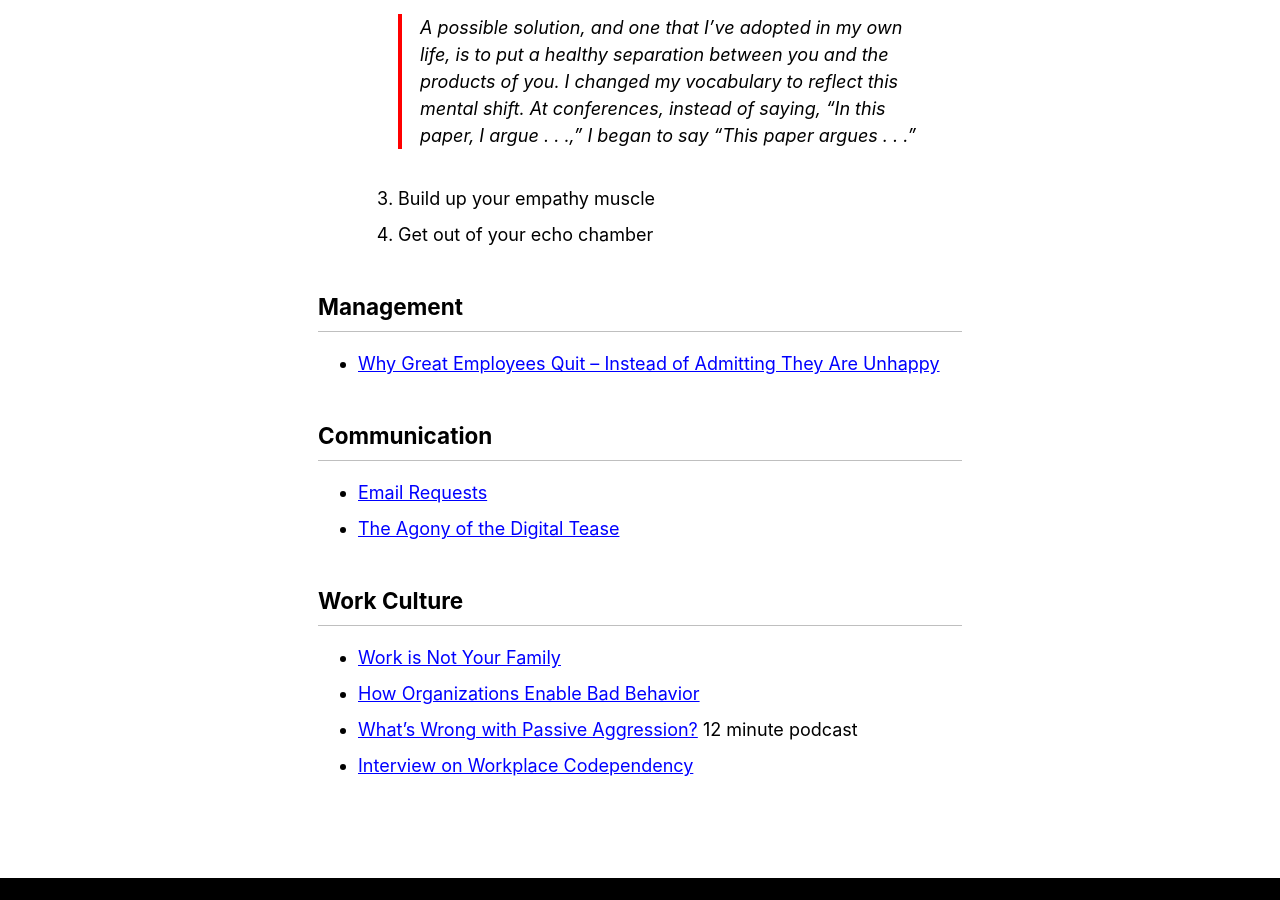
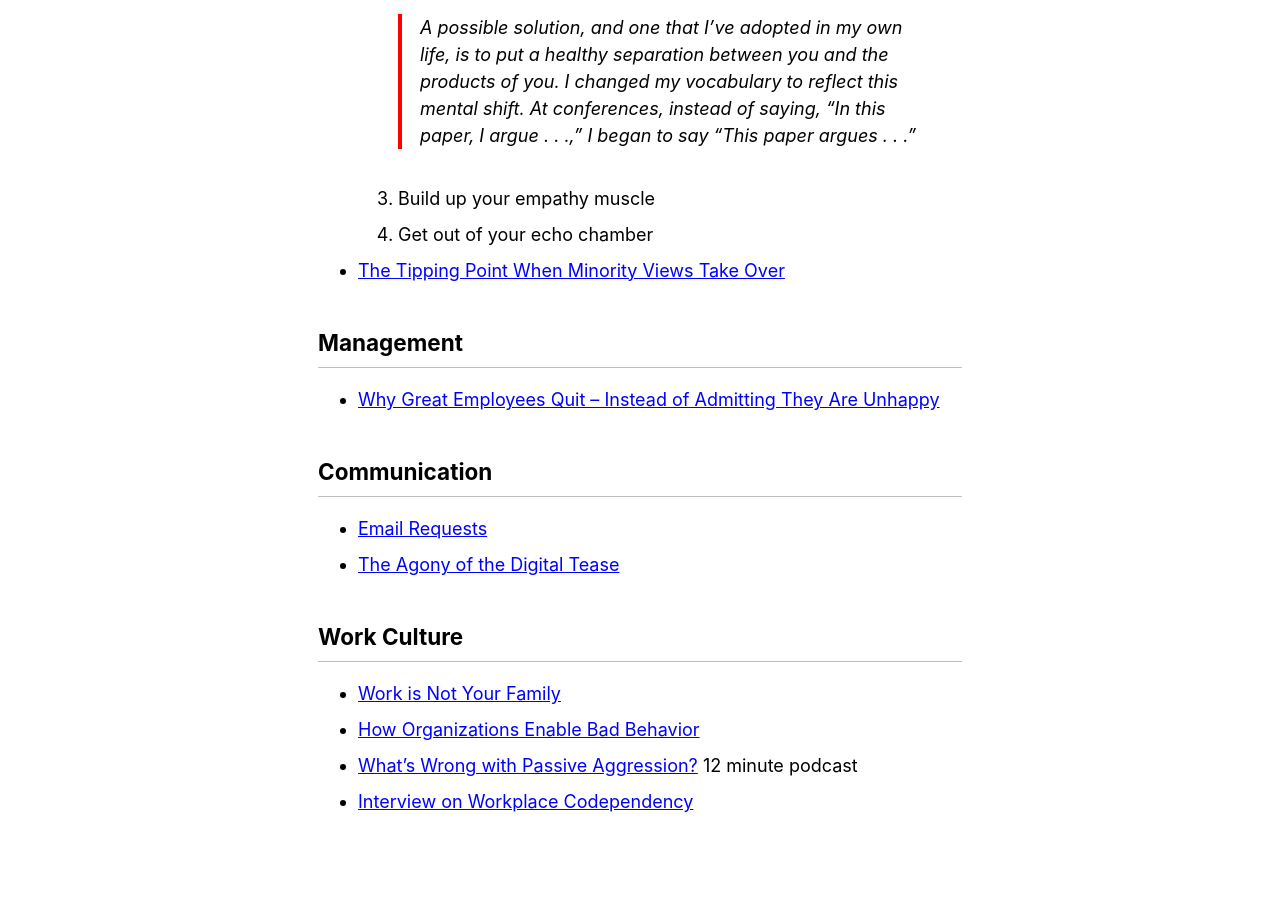
Before and after one commit to reshamas/reshamas.github.io, a Jekyll site: the page built from melange/management.md, in a window 1280 px wide and 900 px high, scrolled down 657 px. Built offline with Jekyll 4.4.1, drawn with Linux system fonts in a browser that asks for light colours.

Commit message:
tipping point

```diff
--- a/melange/management.md
+++ b/melange/management.md
@@ -20,6 +20,9 @@ comments: false
     3.  Build up your empathy muscle
     4.  Get out of your echo chamber
 
+- [The Tipping Point When Minority Views Take Over](https://www.theatlantic.com/science/archive/2018/06/the-tipping-point-when-minority-views-take-over/562307/)
+
+
 ## Management
 - [Why Great Employees Quit -- Instead of Admitting They Are Unhappy](https://www.forbes.com/sites/lizryan/2018/05/14/why-great-employees-quit-instead-of-admitting-theyre-unhappy/#6c198726446e)
 
```
